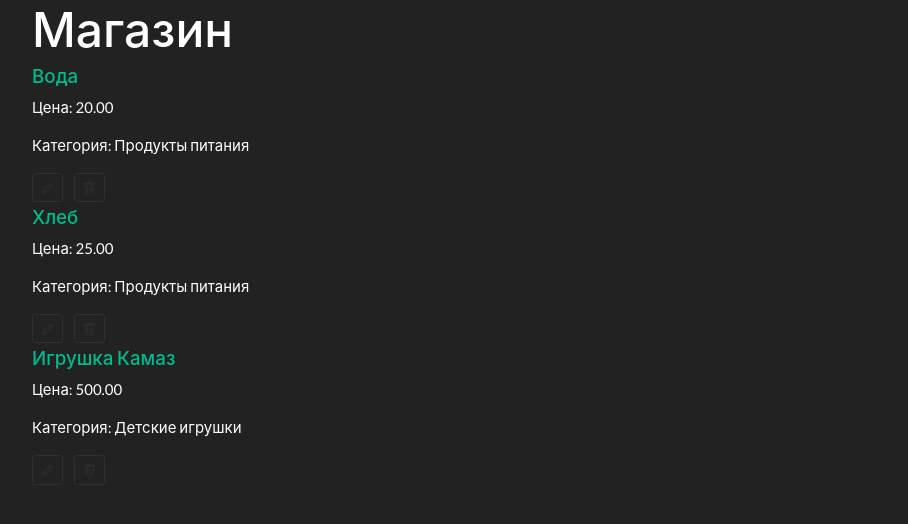
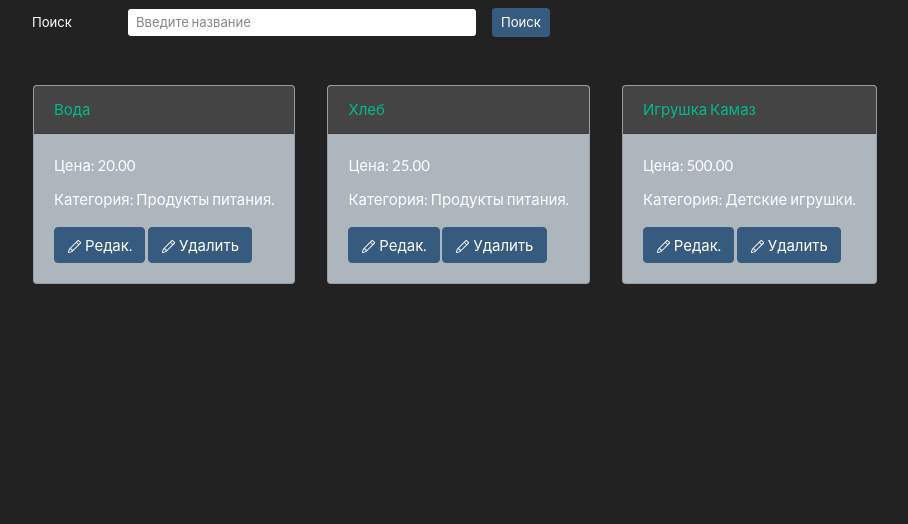
Before and after one commit to jomagsm/lab_exam, a Django app: page / in a window 1280 px wide. Shown: the part 71-595 px from the top of the page, without its empty margins (53-961 px from the left). Run offline with Django 3.2, Linux system fonts and the light colour scheme; data comes from the database, SQL or seed files in the repository; some libraries are stand-ins or nearby versions.

Commit message:
Добавил поиск на главную станицу

```diff
--- a/source/main/urls.py
+++ b/source/main/urls.py
@@ -16,7 +16,8 @@ Including another URLconf
 from django.contrib import admin
 from django.urls import path
 
-from webapp.views import index_view, view_product, product_create_view, product_update_view, product_delete_view
+from webapp.views import index_view, view_product, product_create_view, product_update_view, product_delete_view, \
+    filter_name_view
 
 urlpatterns = [
     path('admin/', admin.site.urls),
@@ -24,5 +25,6 @@ urlpatterns = [
     path('view/<int:pk>/', view_product, name='view'),
     path('product_create/', product_create_view, name='product_create'),
     path('product_update/<int:pk>',product_update_view, name='product_update'),
-    path('product_delete/<int:pk>', product_delete_view, name='product_delete')
+    path('product_delete/<int:pk>', product_delete_view, name='product_delete'),
+    path('filter_name/', filter_name_view, name='filter_name')
 ]
--- a/source/webapp/templates/base.html
+++ b/source/webapp/templates/base.html
@@ -6,6 +6,7 @@
     <title>{% block title %}My SHOP{% endblock %}</title>
     <link rel="stylesheet" href="{% static "/css/style.css" %}">
     <link rel="stylesheet" href="{% static '/css/bootstrap.min.css' %}">
+    <script src="https://stackpath.bootstrapcdn.com/bootstrap/4.5.0/js/bootstrap.min.js" integrity="sha384-OgVRvuATP1z7JjHLkuOU7Xw704+h835Lr+6QL9UvYjZE3Ipu6Tp75j7Bh/kR0JKI" crossorigin="anonymous"></script>
 </head>
 <body>
 <header>
--- a/source/webapp/templates/index.html
+++ b/source/webapp/templates/index.html
@@ -7,28 +7,48 @@
       </li>
 {% endblock %}
 {% block content %}
-    <h1>Магазин</h1>
+<form action="/filter_name?name" method="GET">
+  <div class="form-group row mt-2">
+    <label for="colFormLabelSm" class="col-sm-1 col-form-label col-form-label-sm">Поиск</label>
+    <div class="col-sm-4">
+      <input type="text" name="name" class="form-control form-control-sm" id="colFormLabelSm" placeholder="Введите название">
+    </div>
+      <div class="form-group row">
+    <div class="col-sm-2">
+      <button type="submit" class="btn btn-primary btn-sm">Поиск</button>
+    </div>
+  </div>
+  </div>
+</form>
+
+
+    <div class="row">
     {% for product in products %}
-        <h5><a href="{% url 'view' product.pk %}">{{ product.name }}</a></h5>
-        <p>Цена: {{ product.price }}</p>
-        <p>Категория: {{ product.get_category_display }}</p>
-        <a class=" btn btn-outline-dark btn-sm mb-1 mr-2" href=" {% url 'product_update' product.pk %}" role="button">
-            <svg width="1em" height="1em" viewBox="0 0 16 16" class="bi bi-pencil" fill="currentColor"
+        <div class="col-1,col-sm-3,col-md-3 p-3">
+        <div class="card bg-light mb-3" style="max-width: 18rem;">
+        <div class="card-header"><a href="{% url 'view' product.pk %}">{{ product.name }}</a></div>
+        <div class="card-body">
+        <p class="card-title">Цена: {{ product.price }}</p>
+        <p class="card-text">Категория: {{ product.get_category_display }}.</p>
+        <a class="btn btn-primary" href="{% url 'product_update' product.pk %}" role="button"><svg width="1em" height="1em" viewBox="0 0 16 16" class="bi bi-pencil" fill="currentColor"
                  xmlns="http://www.w3.org/2000/svg">
                 <path fill-rule="evenodd"
                       d="M11.293 1.293a1 1 0 0 1 1.414 0l2 2a1 1 0 0 1 0 1.414l-9 9a1 1 0 0 1-.39.242l-3 1a1 1 0 0 1-1.266-1.265l1-3a1 1 0 0 1 .242-.391l9-9zM12 2l2 2-9 9-3 1 1-3 9-9z"/>
                 <path fill-rule="evenodd"
                       d="M12.146 6.354l-2.5-2.5.708-.708 2.5 2.5-.707.708zM3 10v.5a.5.5 0 0 0 .5.5H4v.5a.5.5 0 0 0 .5.5H5v.5a.5.5 0 0 0 .5.5H6v-1.5a.5.5 0 0 0-.5-.5H5v-.5a.5.5 0 0 0-.5-.5H3z"/>
-            </svg>
+            </svg> Редак.
         </a>
-        <a class=" btn btn-outline-dark btn-sm mb-1 mr-2" href=" {% url 'product_delete' product.pk %}" role="button">
-            <svg width="1em" height="1em" viewBox="0 0 16 16" class="bi bi-trash" fill="currentColor"
+            <a class="btn btn-primary" href="{% url 'product_delete' product.pk %}" role="button"><svg width="1em" height="1em" viewBox="0 0 16 16" class="bi bi-pencil" fill="currentColor"
                  xmlns="http://www.w3.org/2000/svg">
-                <path d="M5.5 5.5A.5.5 0 0 1 6 6v6a.5.5 0 0 1-1 0V6a.5.5 0 0 1 .5-.5zm2.5 0a.5.5 0 0 1 .5.5v6a.5.5 0 0 1-1 0V6a.5.5 0 0 1 .5-.5zm3 .5a.5.5 0 0 0-1 0v6a.5.5 0 0 0 1 0V6z"/>
                 <path fill-rule="evenodd"
-                      d="M14.5 3a1 1 0 0 1-1 1H13v9a2 2 0 0 1-2 2H5a2 2 0 0 1-2-2V4h-.5a1 1 0 0 1-1-1V2a1 1 0 0 1 1-1H6a1 1 0 0 1 1-1h2a1 1 0 0 1 1 1h3.5a1 1 0 0 1 1 1v1zM4.118 4L4 4.059V13a1 1 0 0 0 1 1h6a1 1 0 0 0 1-1V4.059L11.882 4H4.118zM2.5 3V2h11v1h-11z"/>
-            </svg>
+                      d="M11.293 1.293a1 1 0 0 1 1.414 0l2 2a1 1 0 0 1 0 1.414l-9 9a1 1 0 0 1-.39.242l-3 1a1 1 0 0 1-1.266-1.265l1-3a1 1 0 0 1 .242-.391l9-9zM12 2l2 2-9 9-3 1 1-3 9-9z"/>
+                <path fill-rule="evenodd"
+                      d="M12.146 6.354l-2.5-2.5.708-.708 2.5 2.5-.707.708zM3 10v.5a.5.5 0 0 0 .5.5H4v.5a.5.5 0 0 0 .5.5H5v.5a.5.5 0 0 0 .5.5H6v-1.5a.5.5 0 0 0-.5-.5H5v-.5a.5.5 0 0 0-.5-.5H3z"/>
+            </svg> Удалить
         </a>
-        <br>
+        </div>
+        </div>
+        </div>
     {% endfor %}
+    </div>
 {% endblock %}
--- a/source/webapp/views.py
+++ b/source/webapp/views.py
@@ -88,3 +88,12 @@ def product_delete_view(request, pk):
     elif request.method == 'POST':
         product.delete()
         return redirect('index')
+
+
+def filter_name_view(request):
+    name = request.GET['name']
+    data = Product.objects.filter(name__icontains=name)
+    if data:
+        return render(request, 'index.html', context={
+            'products': data})
+    return redirect('index')
```
